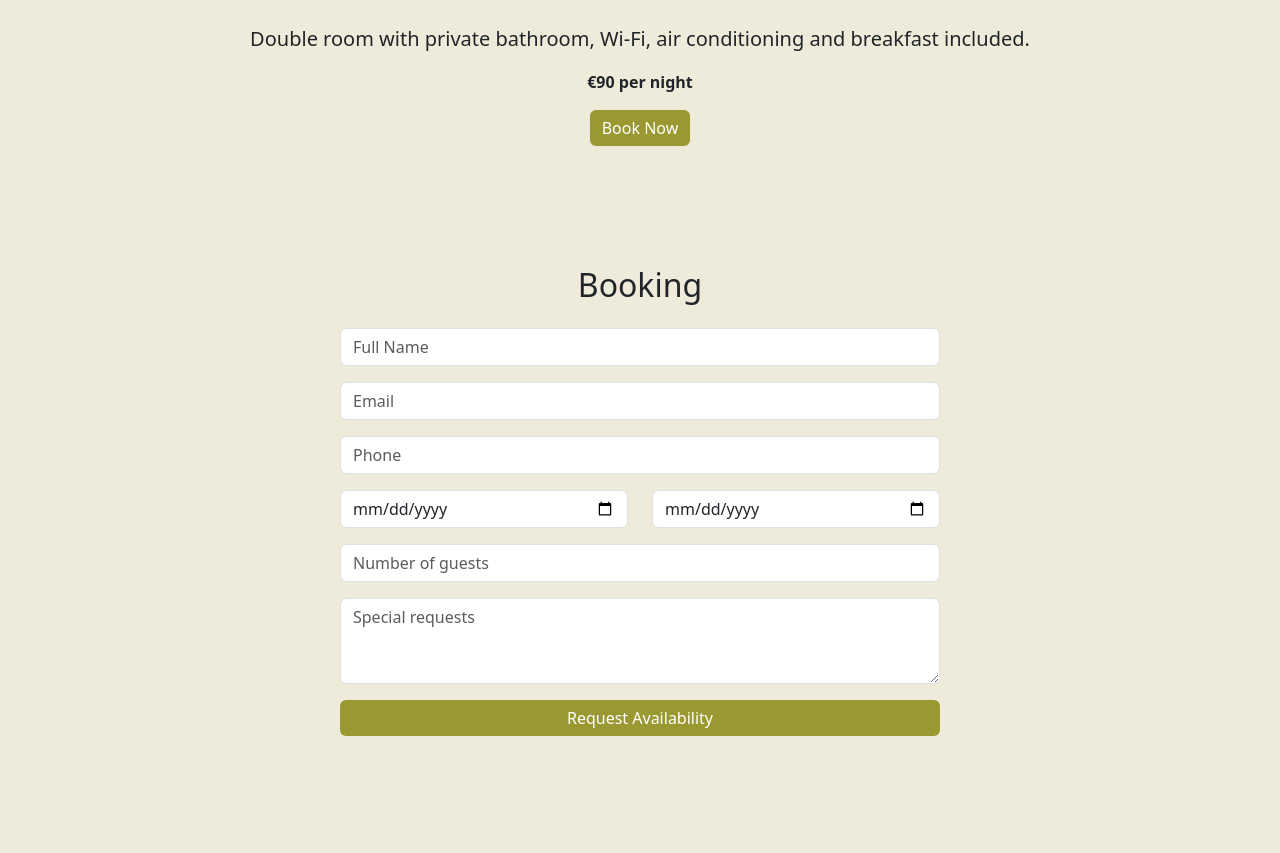
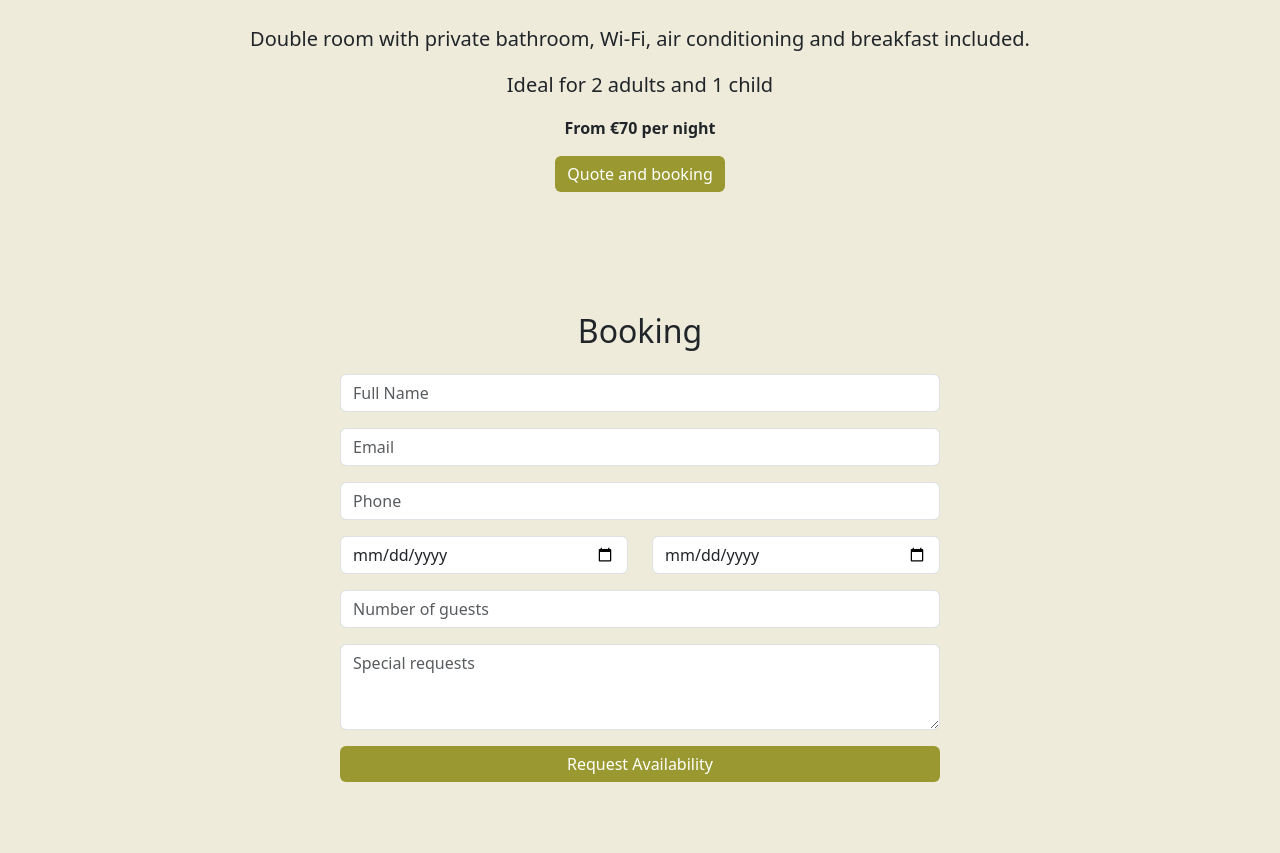
Before and after one commit to fernandoscarico/bnb-da-marcello, a plain HTML site: page en.html in a window 1280 px wide. Shown: the part 1093-1946 px from the top of the page. Drawn offline with nearby package versions, Linux system fonts and the light colour scheme.

Commit message:
Update en.html

```diff
--- a/en.html
+++ b/en.html
@@ -136,8 +136,9 @@
 
     <div class="text-center mt-4">
       <p class="lead">Double room with private bathroom, Wi-Fi, air conditioning and breakfast included.</p>
-      <p><strong>€90 per night</strong></p>
-      <a href="#prenotazioni" class="btn btn-main">Book Now</a>
+      <p class="lead">Ideal for 2 adults and 1 child</p>
+      <p><strong>From €70 per night</strong></p>
+      <a href="#prenotazioni" class="btn btn-main">Quote and booking</a>
     </div>
   </div>
 </section>
```
